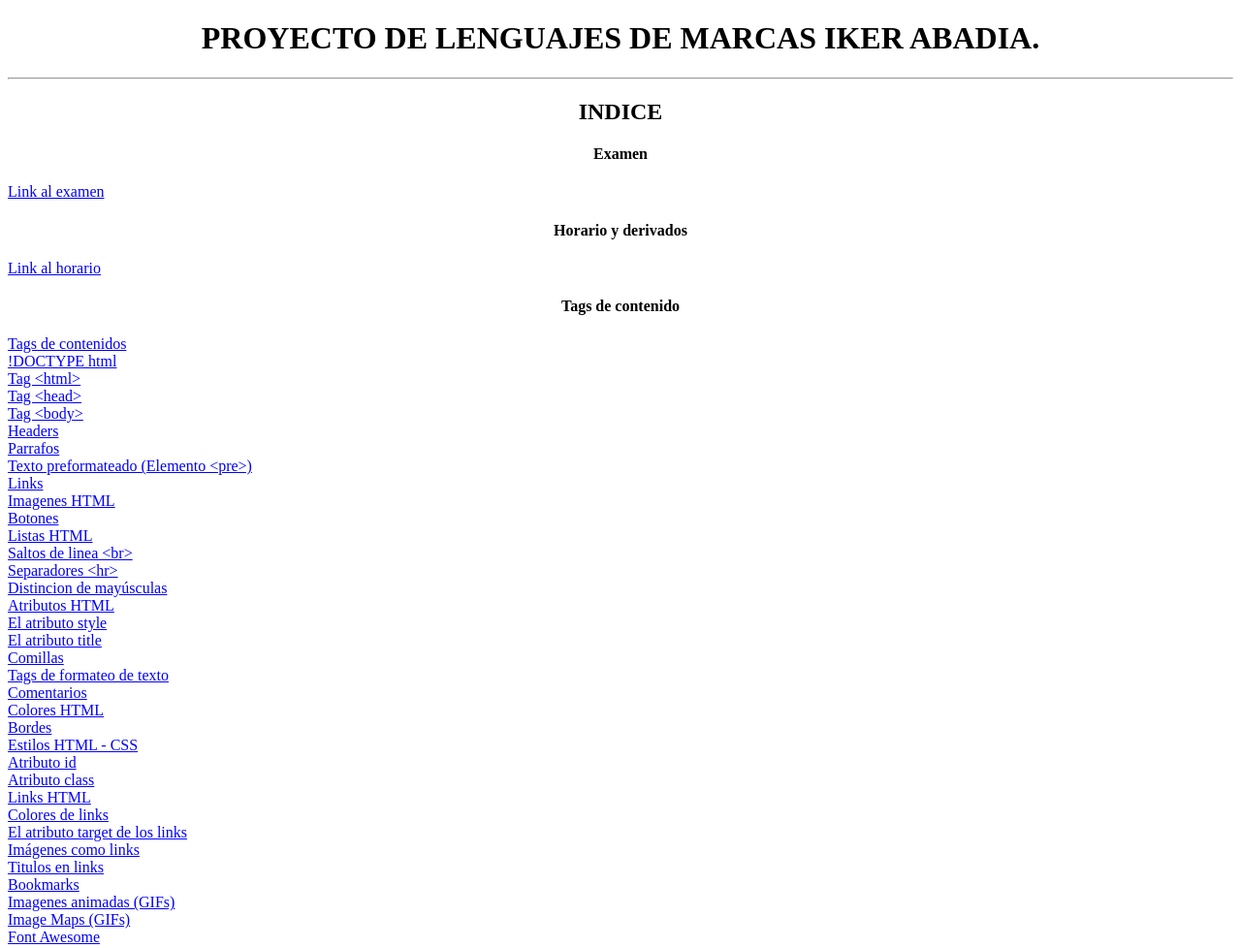
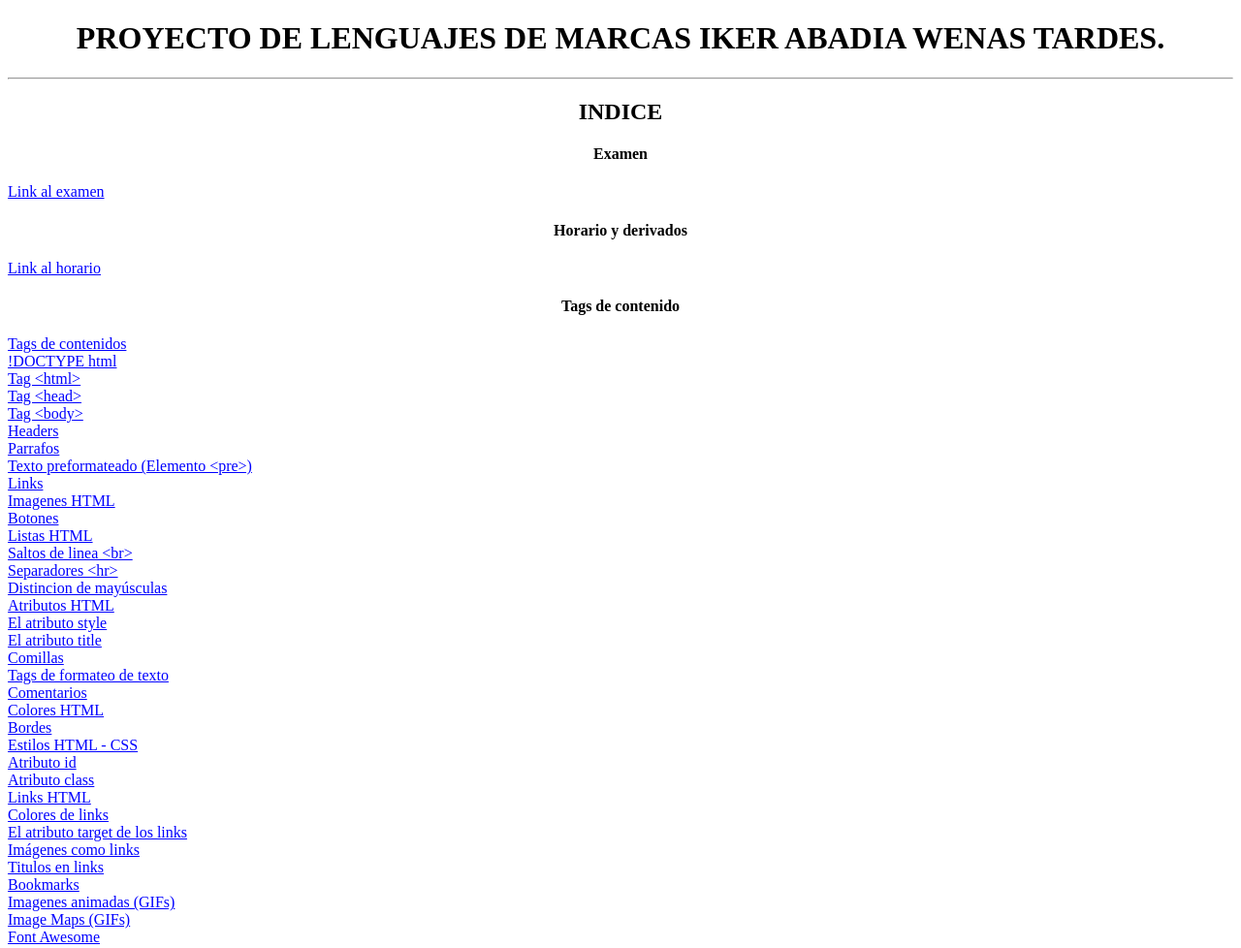
Before and after one commit to ikerabadia/lenguajesdemarcas, a website: page public_html/Index.html in a window 1280 px wide. Shown: the top 978 px of the page at 97% size. Drawn offline with nearby package versions, Linux system fonts and the light colour scheme.

Commit message:
WENAS TARDES

```diff
--- a/public_html/Index.html
+++ b/public_html/Index.html
@@ -9,7 +9,7 @@
   </head>
 
   <body>
-    <h1 id="I0">PROYECTO DE LENGUAJES DE MARCAS IKER ABADIA.</h1>
+    <h1 id="I0">PROYECTO DE LENGUAJES DE MARCAS IKER ABADIA WENAS TARDES.</h1>
     <hr>
     <h2>INDICE</h2>
     <h4 class="headersIndice">Examen</h4>
```
